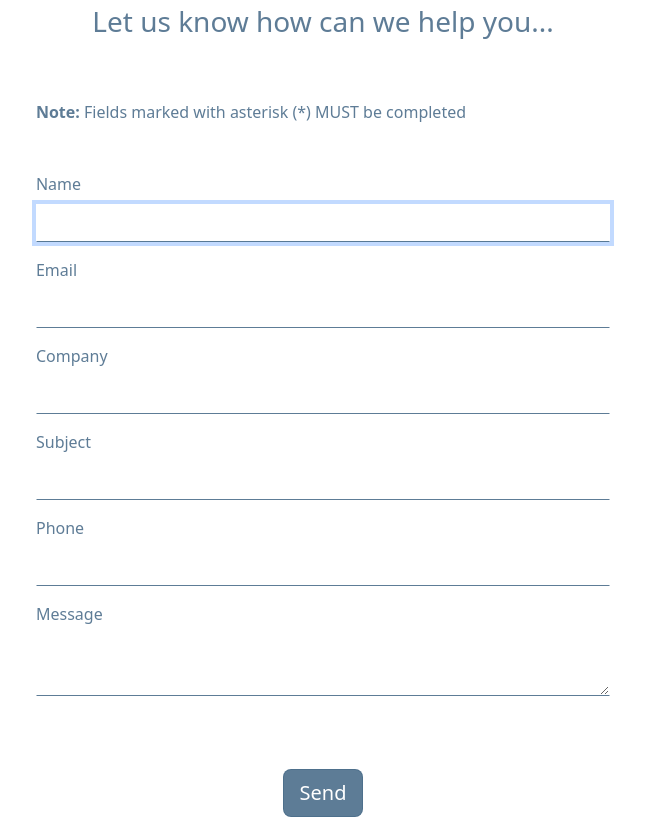
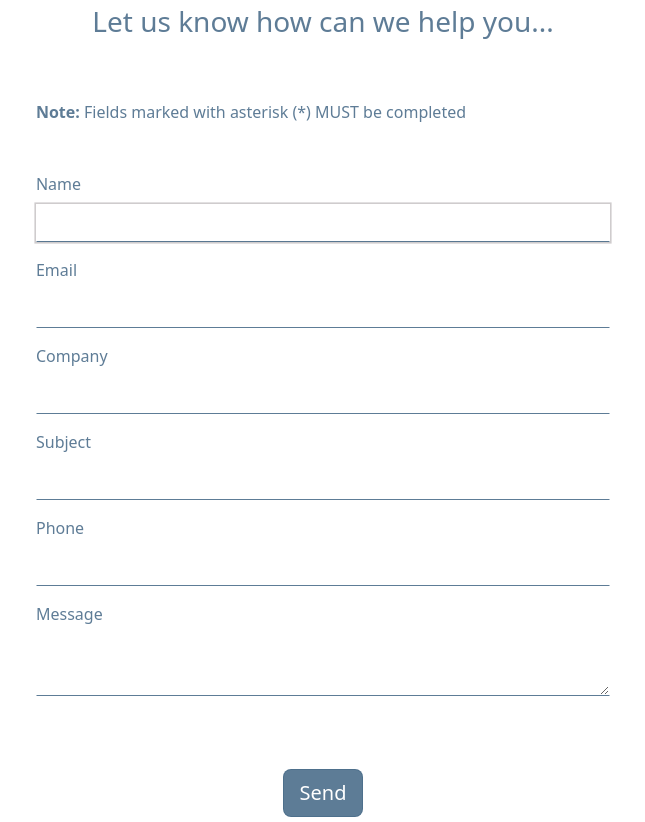
Before and after one commit to wrails/Solartsite, a Rails app: page /form_messages/new in a window 1280 px wide, with the restyled element focused. Shown: the part 171-993 px from the top of the page, without its empty margins (317-962 px from the left). Run offline with Rails 7, Linux system fonts and the light colour scheme; style sheets or scripts are compiled from the project's sources; some libraries are stand-ins or nearby versions.

Commit message:
Styling form message form

```diff
--- a/app/assets/stylesheets/form_messages.scss
+++ b/app/assets/stylesheets/form_messages.scss
@@ -48,6 +48,15 @@ abbr[title], abbr[data-original-title] {
   transition: border-color 0.15s ease-in-out, box-shadow 0.15s ease-in-out;
   //box-shadow: 0px 1px 0px 0px #ddc0ff;
 }
+
+.form-control:focus {
+    /* color: #ec0f5d; */
+    background-color: #fff;
+    border-color: #80bdff;
+    outline: 0;
+    box-shadow: 0 0 0 0.1rem rgba(65, 53, 57, 0.25) !important;
+}
+
 .hidden {
 display: none;
 }
```
